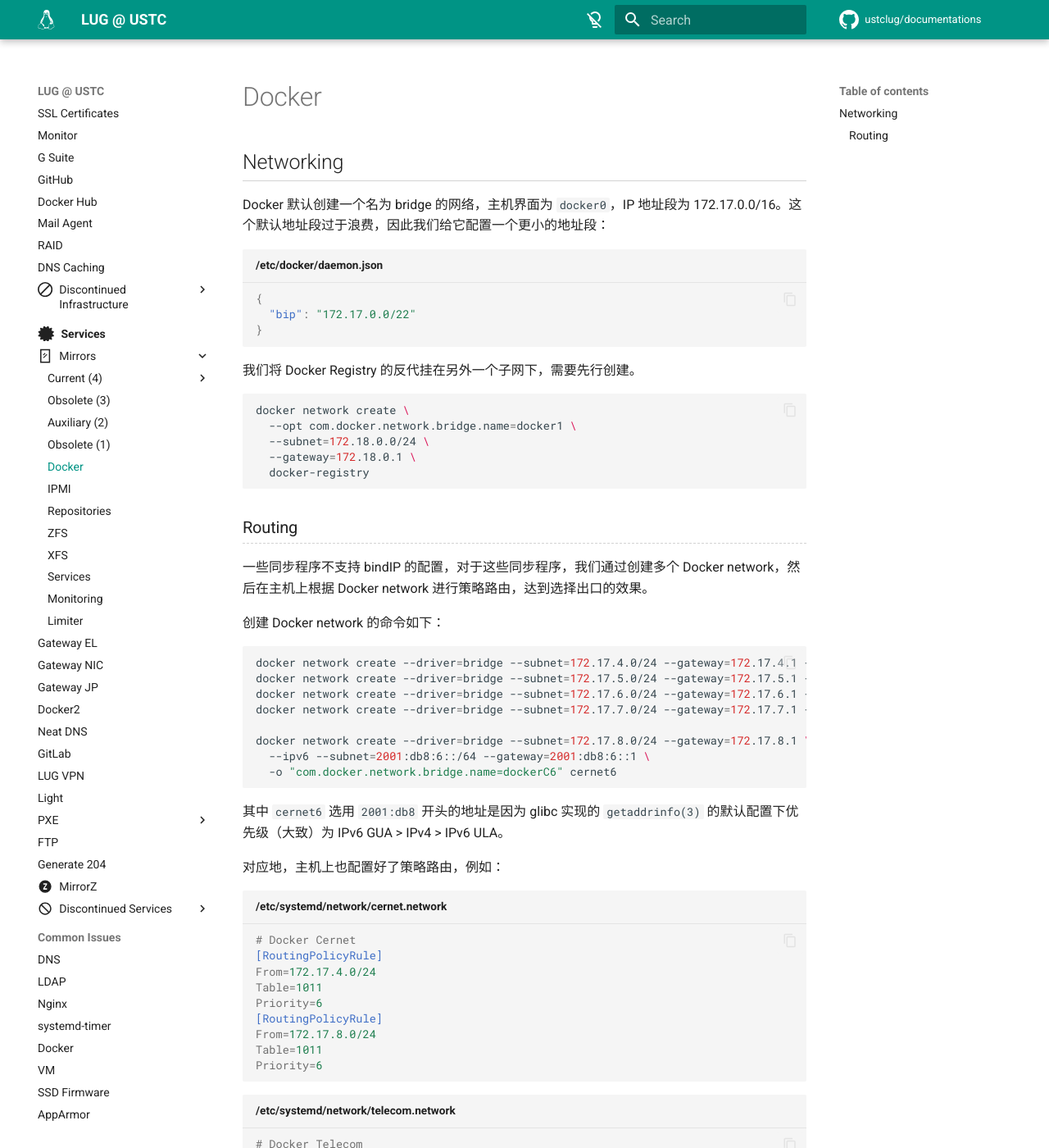
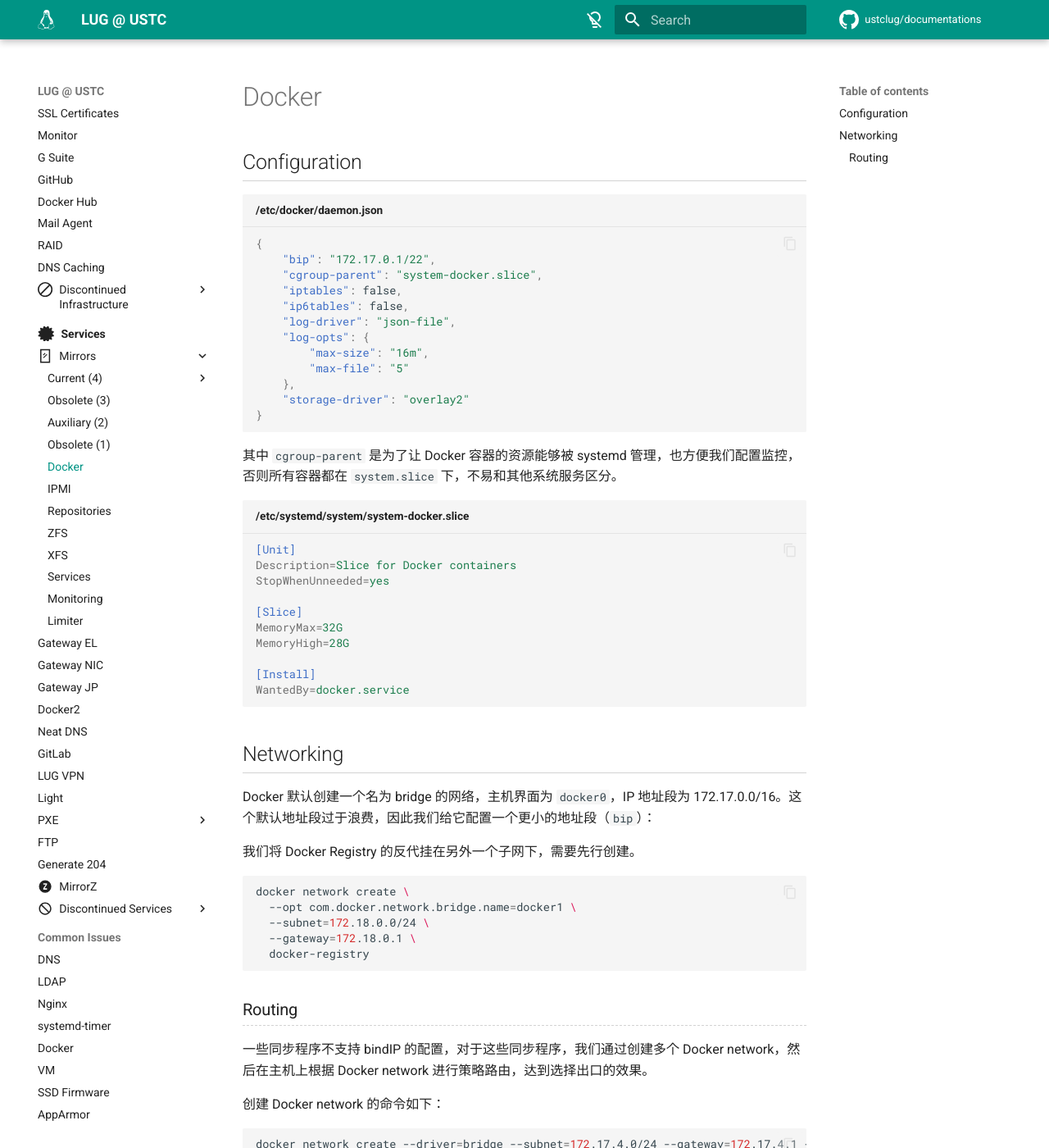
Before and after one commit to ustclug/documentations, an MkDocs documentation site: the page built from docs/services/mirrors/docker.md, in a window 1280 px wide and 1400 px high. Shown: the whole window at 82% size. Built offline with MkDocs 1.6.1 and Material for MkDocs 9.7.7, drawn with Linux system fonts in a browser that asks for light colours; comment, search, counter and statistics services are not loaded.

Commit message:
mirrors: Update docker daemon.json

````diff
--- a/docs/services/mirrors/docker.md
+++ b/docs/services/mirrors/docker.md
@@ -1,14 +1,40 @@
 # Docker
+
+## Configuration
+
+```json title="/etc/docker/daemon.json"
+{
+    "bip": "172.17.0.1/22",
+    "cgroup-parent": "system-docker.slice",
+    "iptables": false,
+    "ip6tables": false,
+    "log-driver": "json-file",
+    "log-opts": {
+        "max-size": "16m",
+        "max-file": "5"
+    },
+    "storage-driver": "overlay2"
+}
+```
+
+其中 `cgroup-parent` 是为了让 Docker 容器的资源能够被 systemd 管理，也方便我们配置监控，否则所有容器都在 `system.slice` 下，不易和其他系统服务区分。
+
+```ini title="/etc/systemd/system/system-docker.slice"
+[Unit]
+Description=Slice for Docker containers
+StopWhenUnneeded=yes
+
+[Slice]
+MemoryMax=32G
+MemoryHigh=28G
+
+[Install]
+WantedBy=docker.service
+```
 
 ## Networking
 
-Docker 默认创建一个名为 bridge 的网络，主机界面为 `docker0`，IP 地址段为 172.17.0.0/16。这个默认地址段过于浪费，因此我们给它配置一个更小的地址段：
-
-```json title="/etc/docker/daemon.json"
-{
-  "bip": "172.17.0.0/22"
-}
-```
+Docker 默认创建一个名为 bridge 的网络，主机界面为 `docker0`，IP 地址段为 172.17.0.0/16。这个默认地址段过于浪费，因此我们给它配置一个更小的地址段（`bip`）：
 
 我们将 Docker Registry 的反代挂在另外一个子网下，需要先行创建。
 
````
Also changed, not shown: docs/services/mirrors/monitor.md (+2 -2 lines), docs/services/mirrors/zfs.md (+3 -3 lines), docs/assets/mirrors/mirrors-opt-monitor.conf (renamed from docs/assets/mirrors/telegraf-exec.conf).
